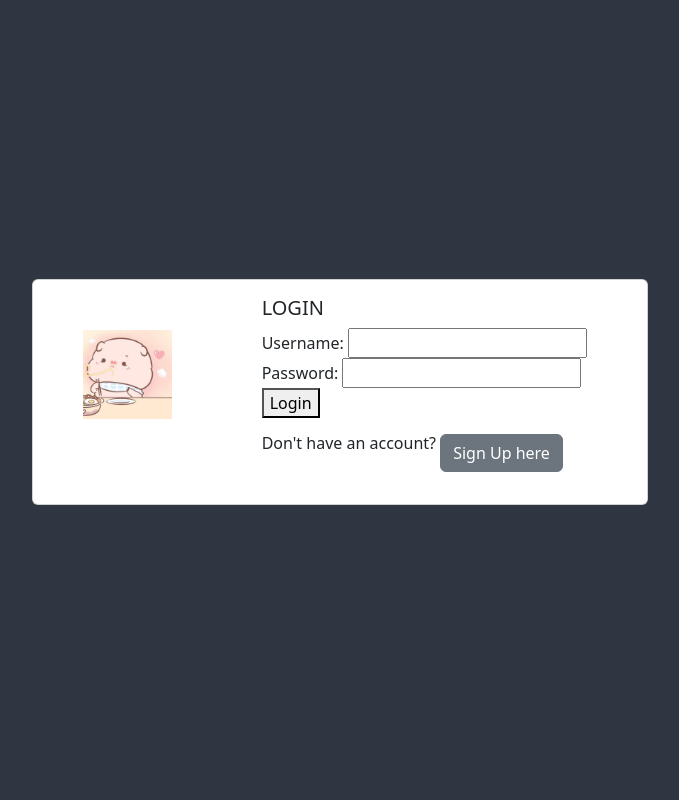
After one commit to MakotoEvarolo/template-inheritance, a Flask app: page /login in a window 1280 px wide. The commit adds this page. Shown: the whole page, without its empty margins (300-979 px from the left). Run offline with Flask 3, Linux system fonts and the light colour scheme; some libraries are stand-ins or nearby versions.

Commit message:
integrated login, signup, and logout

```diff
--- a/app.py
+++ b/app.py
@@ -1,12 +1,57 @@
-from flask import Flask, render_template, url_for, redirect
+from flask import Flask, render_template, request, url_for, session, redirect
 from flask_bootstrap import Bootstrap5
 
 app = Flask(__name__)
 bootstrap = Bootstrap5(app)
+app.secret_key = "plgfat"
+
+users = {}
 
 @app.route('/')
+def home():
+    return redirect(url_for('sign_up'))
+
+
+@app.route("/signup")
+def sign_up():
+    return render_template("authentication/sign_up.html")
+
+@app.route("/signup", methods=["GET", "POST"])
+def sign_up_post():
+    if request.method == "POST":
+        username = request.form.get("username")
+        password = request.form.get("password")
+        if username and password:
+            users[username] = password
+            return redirect(url_for("login"))
+        return "Please provide a username and password."
+    return render_template("authentication/sign_up.html")
+
+@app.route("/login")
+def login():
+    return render_template("authentication/login.html")
+
+@app.route("/login", methods=["GET", "POST"])
+def login_post():
+    if request.method == "POST":
+        username = request.form.get("username")
+        password = request.form.get("password")
+        if users.get(username) == password:
+            session["user"] = username
+            return redirect(url_for("index"))
+        return "Invalid credentials. Please try again."
+    return render_template("authentication/login.html")
+
+@app.route("/logout")
+def logout():
+    session.pop("user", None)
+    return redirect(url_for("login"))
+
+@app.route("/index")
 def index():
-    return render_template('User/index.html')
+    if "user" not in session:
+        return redirect(url_for("login"))
+    return render_template("User/index.html", username=session["user"])
 
 @app.route('/profile/<string:username>')
 def profile(username):
--- /dev/null
+++ b/static/auth.css
@@ -0,0 +1,16 @@
+body{
+    background-color: #303641;
+}
+
+.avatar{
+    padding: 50px;
+}
+
+.container {
+    width: 50%; /* Adjust as needed */
+    margin: auto; /* Centers horizontally */
+    height: 100vh; /* Makes the container take up the full viewport height */
+    display: flex;
+    justify-content: center; /* Centers content horizontally */
+    align-items: center; /* Centers content vertically */
+}
--- /dev/null
+++ b/templates/Base/auth.html
@@ -0,0 +1,15 @@
+<!DOCTYPE html>
+<html lang="en">
+<head>
+    <meta charset="UTF-8">
+    <meta name="viewport" content="width=device-width, initial-scale=1.0">
+    <title>{% block title %}{% endblock %}</title>
+    {{ bootstrap.load_css() }}
+    <link rel="stylesheet" href="{{ url_for('static', filename='auth.css')}}">
+</head>
+<body>
+    {% block content %}
+    {% endblock %}
+    {{ bootstrap.load_js() }}
+</body>
+</html>
--- a/templates/Base/layout.html
+++ b/templates/Base/layout.html
@@ -21,6 +21,9 @@
               </li>
               <li class="nav-item">
                 <a class="nav-link" href="{{ url_for('profile', username='Makoto') }}">About Me</a>
+              </li>
+              <li class="nav-item">
+                <a class="nav-link" href="{{ url_for('login') }}">Logout</a>
               </li>
             </ul>
           </div>
--- /dev/null
+++ b/templates/authentication/login.html
@@ -0,0 +1,29 @@
+{% extends "Base/auth.html" %}
+{% block title %} LOGIN {% endblock %}
+{% block content %}
+{{ super() }}
+<div class="container">
+    <div class="card mb-3">
+    <div class="row no-gutters">
+        <div class="col-md-4">
+        <img src="{{ url_for('static', filename='plgfat.jpg')}}" class="card-img avatar" alt="Avatar">
+        </div>
+        <div class="col-md-8">
+        <div class="card-body">
+            <h5 class="card-title"> LOGIN </h5>
+            <form class="card-text" action="{{ url_for('login_post') }}" method="post">
+                <label for="username">Username:</label>
+                <input type="text" id="username" name="username" required>
+                <br>
+                <label for="password">Password:</label>
+                <input type="password" id="password" name="password" required>
+                <br>
+                <button type="submit">Login</button>
+            </form>
+            <p>Don't have an account? <a href="{{ url_for('sign_up') }}" class="btn btn-secondary mt-3">Sign Up here</a></p>
+        </div>
+        </div>
+    </div>
+    </div>
+</div>
+{% endblock %}
```
Also changed, not shown: templates/authentication/sign_up.html (added, +30 -0 lines).
